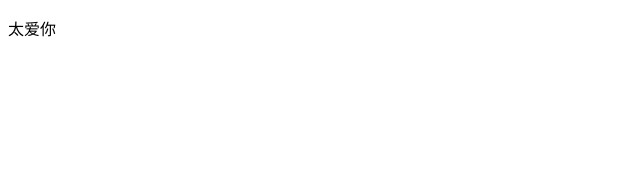
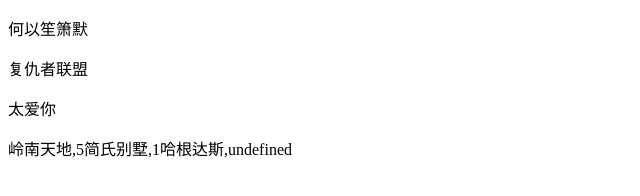
Before and after one commit to mayte1990/mayte1990.github.io, a plain HTML site: page singleton.html in a window 1280 px wide. Shown: the whole page, without its empty margins (0-640 px from the left). Drawn offline with Linux system fonts and the light colour scheme.

Commit message:
add mode html file

```diff
--- a/singleton.html
+++ b/singleton.html
@@ -5,24 +5,90 @@
 	<title>singleton</title>
 </head>
 <body>
-	<p id="mm"></p>
+	<p id="aa"></p>
+	<p id="bb"></p>
+	<p id="cc"></p>
+	<p id="dd"></p>
 </body>
 <script type="text/javascript">
 ;!function(){
 	'use strict';
 
+	//Module模式-1
+	var Mal = function(eq){
+		//声明私有成员
+		var u = 1;
+
+		return {
+			add : function(){
+				var eqC = document.getElementById(eq);
+				eqC.innerHTML = "何以笙箫默";
+			}
+		}//return 返回的才是全局可调用的
+	}
+
+	var m = new Mal('aa');
+	m.add();
+
+	//Module模式-1 立即调用
+	var Hal = function(){
+		//声明私有成员
+		var u = 1;
+
+		return {
+			add : function(eq){
+				var eqC = document.getElementById(eq);
+				eqC.innerHTML = "复仇者联盟";
+			}
+		}//return 返回的才是全局可调用的
+	}();
+
+	Hal.add('bb');
+
+	//Module模式-传入自己
 	var Cal = (function(my){
+		my.num = 123;//可访问
 
 		my.add = function(eq){
 			var eqC = document.getElementById(eq)
 			eqC.innerHTML = "太爱你";
 		}
 
-		return my;
-	}(Cal||{}));
+		return my; //返回对象
+	}(Cal||{})); //立即执行并传入自己，全局
 
-	Cal.add('mm');
+	Cal.add('cc');
+
+	//原型链方式
+	var Oal = function(){
+		this.num = 5;//可访问
+		this.u = 1;
+	}
+	Oal.prototype.add = function(eq,str){
+		var eqC = document.getElementById(eq)
+		eqC.innerHTML = eqC.innerHTML+str;
+		return eqC;
+	}
+	Oal.prototype.subadd = function(el,substr){
+		el.innerHTML = el.innerHTML+","+substr;
+	}
+	var osub = new Oal();//new父类的实例，实例继承父类方法
+	osub.subadd(osub.add('dd',"岭南天地"),osub.num);
+
+	var Psub = function(){//另一个实例
+		this.aa = 77;
+	}
+	Psub.prototype = new Oal();//实例的原型指向父类
+	var pp = new Psub();
+	pp.subadd(pp.add('dd',"简氏别墅"),pp.u);//依旧可以访问父类的属性变量
+
+	Psub.prototype = Oal.prototype;
+	var pp2 = new Psub();
+	pp2.subadd(pp2.add('dd',"哈根达斯"),pp2.u);//不可以访问父类的属性变量，只能访问父类的prototype内容
+
 
 }();
+
+
 </script>
 </html>
```
